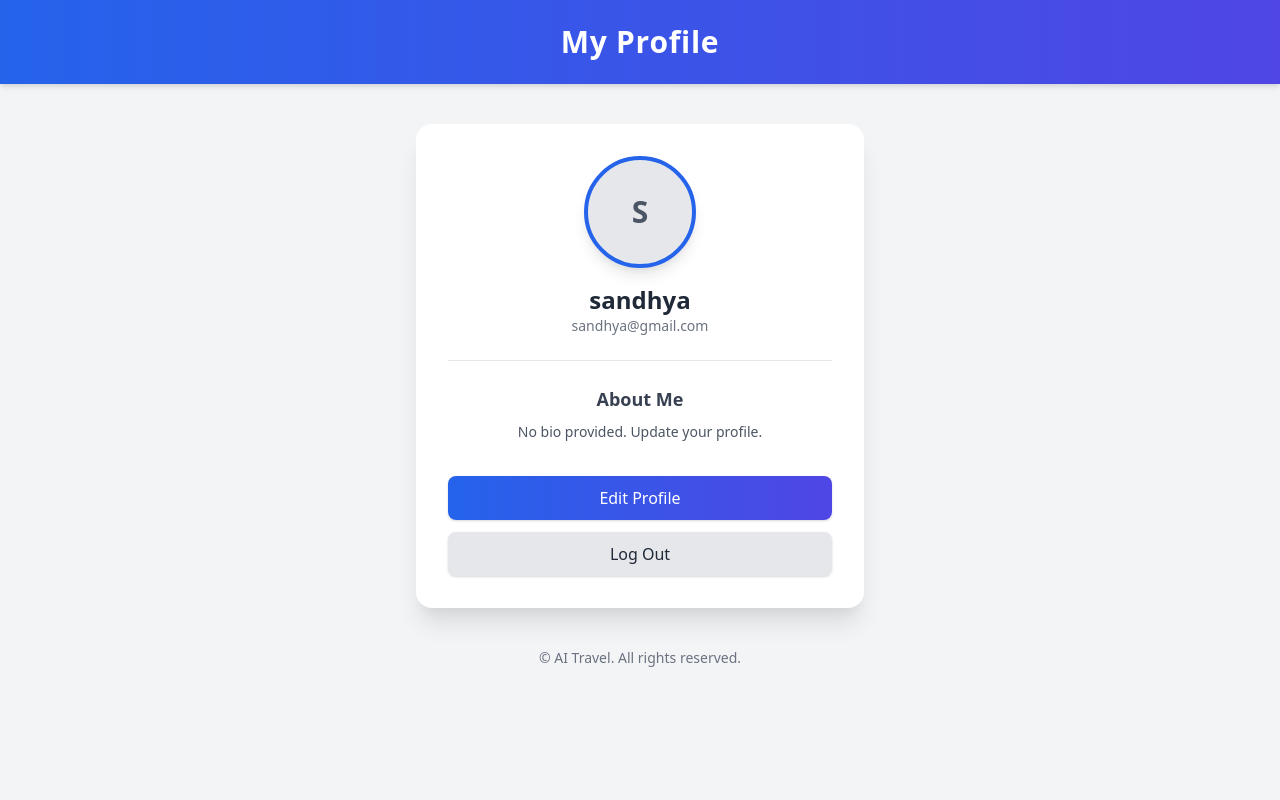
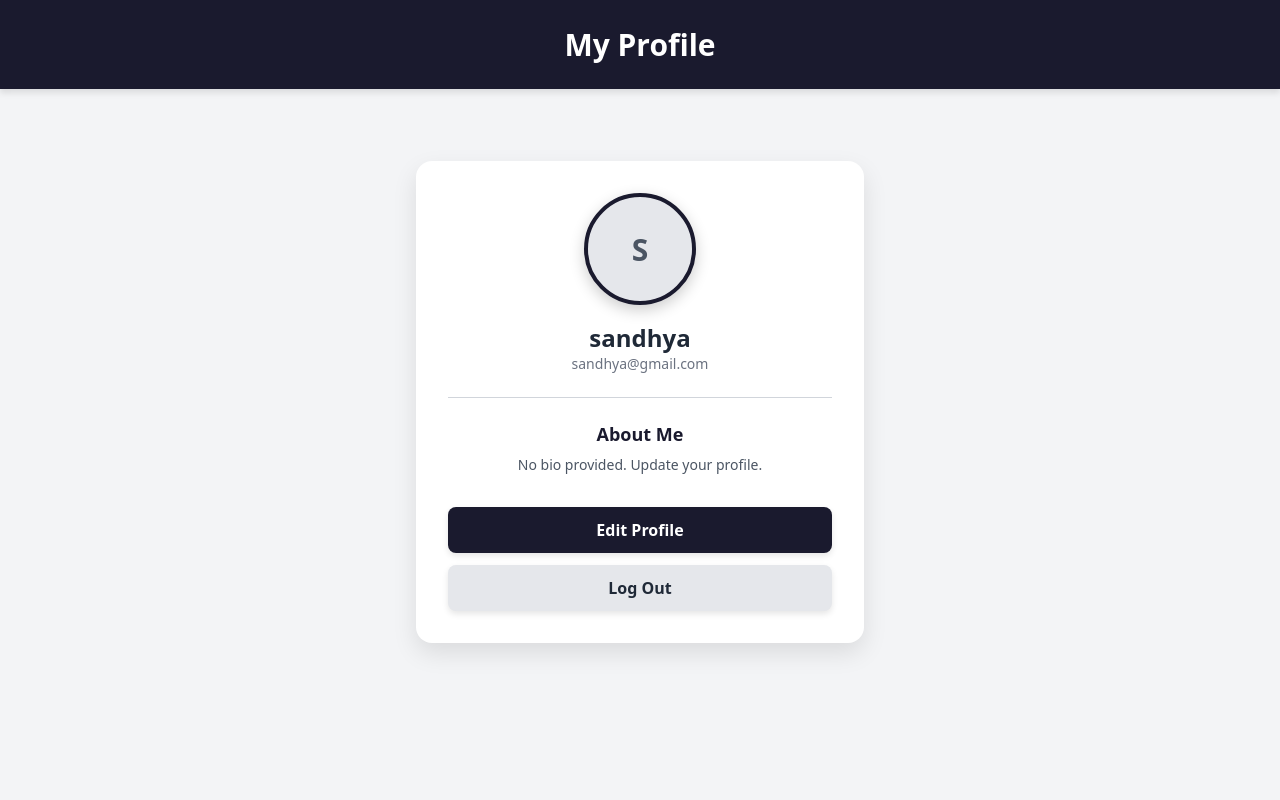
Before and after one commit to sandhyabastola/AI_Travel, a Django app: page /core/profile/ in a window 1280 px wide. Run offline with Django 5.2, Linux system fonts and the light colour scheme; a user stored in the database is signed in; data comes from the database, SQL or seed files in the repository; both versions use the stored data as it was after the commit.

Commit message:
profile.css

```diff
--- /dev/null
+++ b/static/css/profile.css
@@ -0,0 +1,242 @@
+/* ===== SHARED STYLES FOR PROFILE PAGES ===== */
+
+/* --- Reset & Base --- */
+* {
+  margin: 0;
+  padding: 0;
+  box-sizing: border-box;
+}
+
+body {
+  background-color: #f3f4f6;
+  font-family: system-ui, sans-serif;
+  min-height: 100vh;
+  display: flex;
+  flex-direction: column;
+  align-items: center;
+  padding: 0;
+}
+
+/* --- Header --- */
+.header {
+  width: 100%;
+  background: #1a1a2e;
+  padding: 1.5rem 0;
+  box-shadow: 0 4px 6px rgba(0,0,0,0.1);
+  margin-bottom: 2.5rem;
+}
+
+.header h1 {
+  text-align: center;
+  color: #fff;
+  font-size: 1.875rem;
+  font-weight: bold;
+}
+
+/* --- Card Container --- */
+.profile-card,
+.edit-container {
+  background-color: #fff;
+  border-radius: 1rem;
+  box-shadow: 0 10px 25px rgba(0,0,0,0.1);
+  padding: 2rem;
+  max-width: 28rem;
+  width: 100%;
+  margin-top: 2rem;
+}
+
+.edit-container {
+  max-width: 40rem;
+}
+
+/* --- Avatar --- */
+.avatar {
+  margin-bottom: 1rem;
+  display: flex;
+  justify-content: center;
+}
+
+.avatar img,
+.profile-avatar img {
+  width: 7rem;
+  height: 7rem;
+  border-radius: 50%;
+  object-fit: cover;
+  border: 4px solid #1a1a2e;
+  box-shadow: 0 5px 15px rgba(0,0,0,0.2);
+}
+
+.avatar-fallback {
+  width: 7rem;
+  height: 7rem;
+  border-radius: 50%;
+  border: 4px solid #1a1a2e;
+  background-color: #e5e7eb;
+  display: flex;
+  align-items: center;
+  justify-content: center;
+  color: #4b5563;
+  font-size: 1.875rem;
+  font-weight: bold;
+  box-shadow: 0 5px 15px rgba(0,0,0,0.2);
+}
+
+.profile-avatar {
+  display: flex;
+  align-items: center;
+  gap: 1.25rem;
+  margin-bottom: 1.5rem;
+}
+
+.profile-avatar img {
+  width: 5rem;
+  height: 5rem;
+}
+
+/* --- Text Styles --- */
+.username {
+  font-size: 1.5rem;
+  font-weight: bold;
+  color: #1f2937;
+  text-align: center;
+}
+
+.email {
+  color: #6b7280;
+  font-size: 0.875rem;
+  text-align: center;
+}
+
+.edit-container h2 {
+  font-size: 1.75rem;
+  font-weight: 700;
+  text-align: center;
+  color: #1f2937;
+  margin-bottom: 2rem;
+}
+
+/* --- About Section --- */
+.about {
+  width: 100%;
+  border-top: 1px solid #d1d5db;
+  margin-top: 1.5rem;
+  padding-top: 1.5rem;
+  text-align: center;
+}
+
+.about h3 {
+  font-size: 1.125rem;
+  font-weight: 600;
+  color: #1a1a2e;
+  margin-bottom: 0.5rem;
+}
+
+.about p {
+  color: #4b5563;
+  font-size: 0.875rem;
+  line-height: 1.5;
+}
+
+/* --- Form Fields --- */
+.form-group {
+  margin-bottom: 1.5rem;
+}
+
+label {
+  display: block;
+  font-size: 0.95rem;
+  font-weight: 600;
+  color: #1a1a2e;
+  margin-bottom: 0.5rem;
+}
+
+input[type="text"],
+input[type="email"],
+textarea {
+  width: 100%;
+  padding: 0.85rem 1rem;
+  font-size: 0.95rem;
+  border: 1px solid #d1d5db;
+  border-radius: 0.5rem;
+  background-color: #f9fafb;
+  transition: all 0.3s ease;
+}
+
+input:focus,
+textarea:focus {
+  border-color: #0f3460;
+  background-color: #ffffff;
+  outline: none;
+  box-shadow: 0 0 0 3px rgba(15, 52, 96, 0.1);
+}
+
+textarea {
+  resize: vertical;
+  min-height: 100px;
+}
+
+/* --- File Upload --- */
+input[type="file"] {
+  display: none;
+}
+
+.file-label {
+  display: inline-block;
+  padding: 0.75rem 1.25rem;
+  background-color: #1a1a2e;
+  color: #ffffff;
+  border-radius: 0.5rem;
+  font-size: 0.9rem;
+  font-weight: 600;
+  cursor: pointer;
+  transition: all 0.3s ease;
+}
+
+.file-label:hover {
+  background-color: #0f3460;
+}
+
+/* --- Buttons --- */
+.actions {
+  margin-top: 2rem;
+  width: 100%;
+  display: flex;
+  flex-direction: column;
+  gap: 0.75rem;
+}
+
+.btn,
+.submit-btn {
+  display: block;
+  width: 100%;
+  text-align: center;
+  padding: 0.75rem 0;
+  border-radius: 0.5rem;
+  font-weight: 600;
+  box-shadow: 0 3px 6px rgba(0,0,0,0.1);
+  text-decoration: none;
+  transition: all 0.3s ease;
+  border: none;
+  cursor: pointer;
+  font-size: 1rem;
+}
+
+.btn-primary,
+.submit-btn {
+  background: #1a1a2e;
+  color: white;
+}
+
+.btn-primary:hover,
+.submit-btn:hover {
+  background-color: #0f3460;
+}
+
+.btn-secondary {
+  background-color: #e5e7eb;
+  color: #1f2937;
+}
+
+.btn-secondary:hover {
+  background-color: #d1d5db;
+}
--- a/templates/profile.html
+++ b/templates/profile.html
@@ -1,44 +1,45 @@
+{% load static %}
+
 <!DOCTYPE html>
 <html lang="en">
 <head>
   <meta charset="UTF-8" />
   <meta name="viewport" content="width=device-width, initial-scale=1.0"/>
   <title>My Profile</title>
-  <link href="https://cdn.jsdelivr.net/npm/tailwindcss@2.2.19/dist/tailwind.min.css" rel="stylesheet" />
+  <link rel="stylesheet" href="{% static 'css/profile.css' %}">
+
 </head>
-<body class="bg-gray-100 min-h-screen flex flex-col items-center">
 
+<body>
   <!-- Header -->
-  <div class="w-full bg-gradient-to-r from-blue-600 to-indigo-600 py-6 shadow-md mb-10">
-    <h1 class="text-center text-white text-3xl font-bold tracking-wide">My Profile</h1>
+
+  <div class="header">
+    <h1>My Profile</h1>
   </div>
 
   <!-- Profile Card -->
-  <div class="bg-white rounded-2xl shadow-xl p-8 max-w-md w-full transform transition hover:-translate-y-1 hover:shadow-2xl">
-    <div class="flex flex-col items-center">
+  <div class="profile-card">
+    <div class="profile-content">
 
       <!-- Profile Image -->
-      <div class="mb-4">
+      <div class="avatar">
         {% if user.userprofile.avatar and user.userprofile.avatar.name %}
-          <img src="{{ user.userprofile.avatar.url }}"
-               alt="Profile Picture"
-               class="w-28 h-28 rounded-full shadow-lg border-4 border-blue-600 object-cover">
+          <img src="{{ user.userprofile.avatar.url }}" alt="Profile Picture">
         {% else %}
-          <!-- Fallback: show first letter of username -->
-          <div class="w-28 h-28 rounded-full shadow-lg border-4 border-blue-600 bg-gray-200 flex items-center justify-center text-gray-600 text-3xl font-bold">
+          <div class="avatar-fallback">
             {{ user.username|slice:":1"|upper }}
           </div>
         {% endif %}
       </div>
 
       <!-- Username & Email -->
-      <h2 class="text-2xl font-bold text-gray-800">{{ user.username }}</h2>
-      <p class="text-gray-500 text-sm">{{ user.email }}</p>
+      <h2 class="username">{{ user.username }}</h2>
+      <p class="email">{{ user.email }}</p>
 
       <!-- About Section -->
-      <div class="w-full border-t mt-6 pt-6 text-center">
-        <h3 class="text-lg font-semibold text-gray-700 mb-2">About Me</h3>
-        <p class="text-gray-600 text-sm leading-relaxed">
+      <div class="about">
+        <h3>About Me</h3>
+        <p>
           {% if user.userprofile.bio %}
             {{ user.userprofile.bio }}
           {% else %}
@@ -47,25 +48,13 @@
         </p>
       </div>
 
-      <!-- Action Buttons -->
-      <div class="mt-8 w-full flex flex-col space-y-3">
-        <a href="{% url 'core:edit_profile' %}"
-           class="block w-full text-center bg-gradient-to-r from-blue-600 to-indigo-600 text-white py-2.5 rounded-lg font-medium shadow hover:opacity-90 transition">
-          Edit Profile
-        </a>
-        <a href="{% url 'core:logout' %}"
-           class="block w-full text-center bg-gray-200 text-gray-800 py-2.5 rounded-lg font-medium shadow hover:bg-gray-300 transition">
-          Log Out
-        </a>
+      <!-- Buttons -->
+      <div class="actions">
+        <a href="{% url 'core:edit_profile' %}" class="btn btn-primary">Edit Profile</a>
+        <a href="{% url 'core:logout' %}" class="btn btn-secondary">Log Out</a>
       </div>
 
     </div>
   </div>
-
-  <!-- Footer -->
-  <footer class="mt-10 text-gray-500 text-sm">
-    &copy; {{ now|date:"Y" }} AI Travel. All rights reserved.
-  </footer>
-
 </body>
 </html>
```
Also changed, not shown: templates/destinations.html (+0 -7 lines), templates/edit_profile.html (+1 -122 lines), db.sqlite3.
